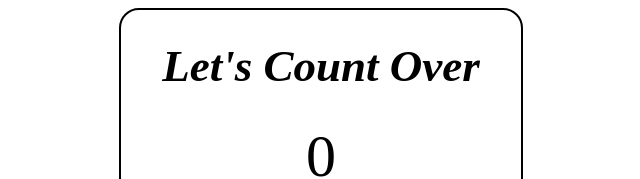
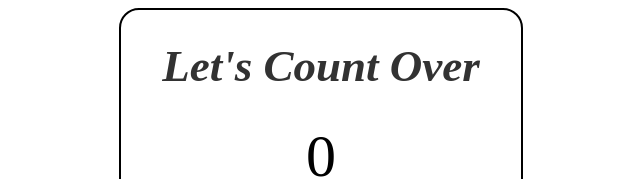
Before and after one commit to Ishimwe7/simpleJavaScriptCountingProject, a plain HTML site: page index.html in a window 1280 px wide. In both pictures the pointer is over the element "Let's Count Over". Shown: the top 179 px of the page, without its empty margins (319-959 px from the left). Drawn offline with Linux system fonts and the light colour scheme.

Commit message:
added new styles

```diff
--- a/styles.css
+++ b/styles.css
@@ -12,6 +12,10 @@
 #header{
     font-weight: bold;
     font-size: 45px;
+}
+#header:hover{
+    cursor: pointer;
+    opacity: 0.8;
 }
  #count{
     position: relative;
```
